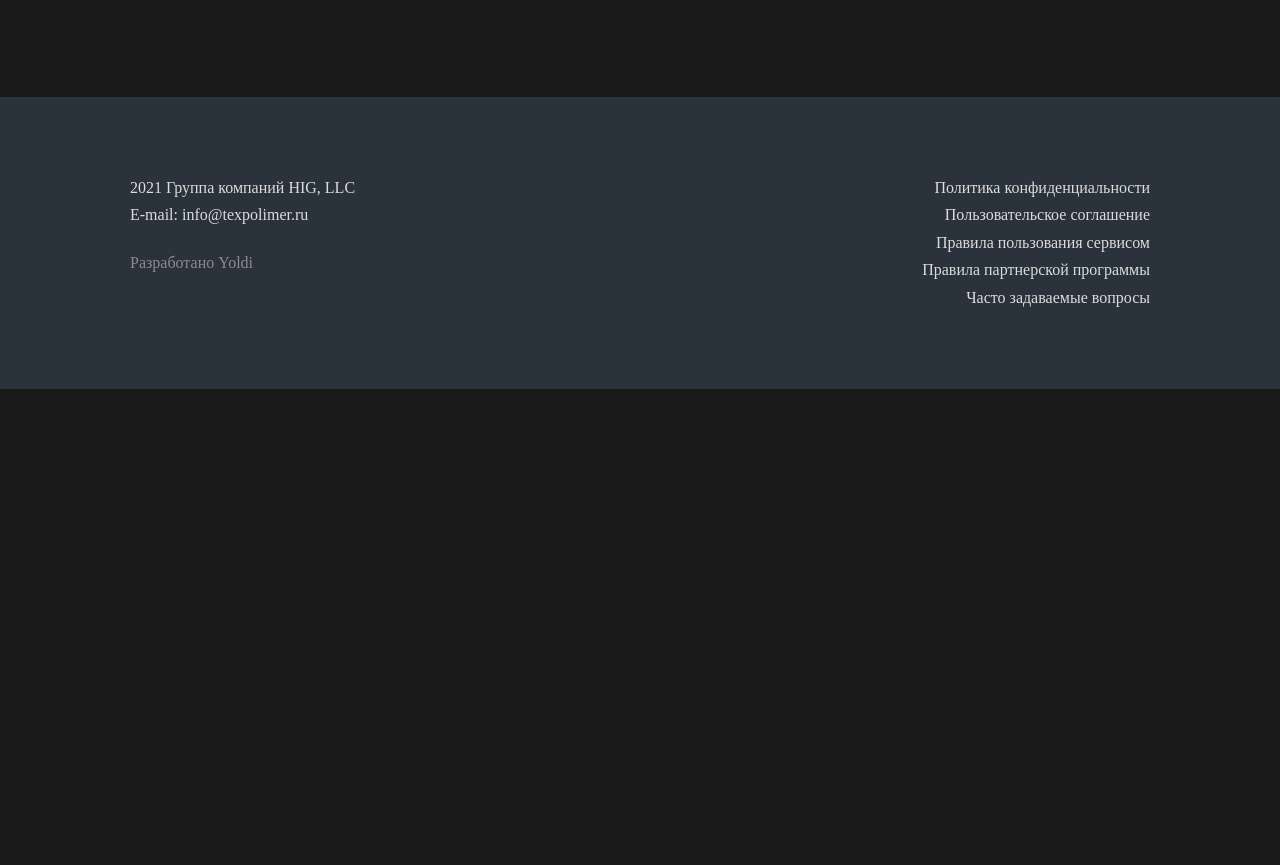
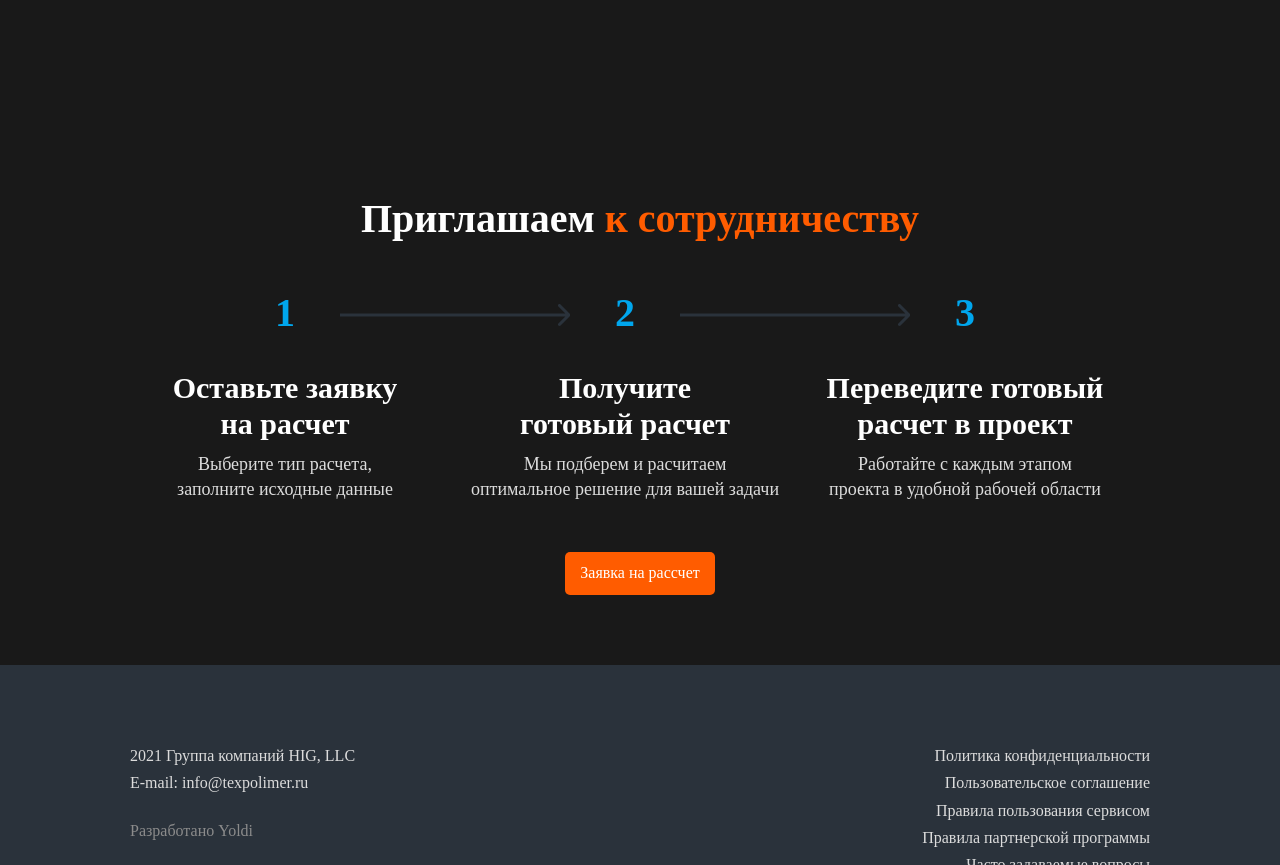
Before and after one commit to dmsk01/techpolimer, a website: page #src/index.html in a window 1280 px wide. Shown: the part 694-1559 px from the top of the page. Before the commit the page ends 1083 px from the top, so only its background shows below. Drawn offline with nearby package versions, Linux system fonts and the light colour scheme; files that its build step writes are made by us from their sources; a web font is replaced by a local one.

Commit message:
cooperation section added

```diff
--- /dev/null
+++ b/#src/_cooperation.html
@@ -0,0 +1,44 @@
+<section class="cooperation">
+  <div class="cooperation__inner">
+    <h2 class="cooperation__title title">
+      Приглашаем <span>к сотрудничеству</span>
+    </h2>
+    <div class="cooperation__steps steps">
+      <div class="step">
+        <div class="step__order">1</div>
+        <div class="step__name">
+          Оставьте заявку<br />
+          на расчет
+        </div>
+        <div class="step__desc">
+          Выберите тип расчета,<br />заполните исходные данные
+        </div>
+      </div>
+      <div class="step">
+        <div class="step__order">2</div>
+        <div class="step__name">
+          Получите<br />
+          готовый расчет
+        </div>
+        <div class="step__desc">
+          Мы подберем и расчитаем<br />
+          оптимальное решение для вашей задачи
+        </div>
+      </div>
+      <div class="step">
+        <div class="step__order">3</div>
+        <div class="step__name">
+          Переведите готовый<br />
+          расчет в проект
+        </div>
+        <div class="step__desc">
+          Работайте с каждым этапом<br />
+          проекта в удобной рабочей области
+        </div>
+      </div>
+    </div>
+    <div class="cooperation__button">
+      <button class="btn btn_accent-secondary">Заявка на рассчет</button>
+    </div>
+  </div>
+</section>
--- a/#src/_intro.html
+++ b/#src/_intro.html
@@ -1,6 +1,6 @@
 <section class="intro">
   <div class="intro__container">
-    <h1 class="intro__title">
+    <h1 class="intro__title title">
       Сэкономьте свое время<br />
       и получите <span>готовый расчет</span>
     </h1>
--- a/#src/index.html
+++ b/#src/index.html
@@ -1,19 +1,16 @@
 <!DOCTYPE html>
 <html lang="ru">
-@@include('_head.html',{
-"title":"Главная"
-})
+  @@include('_head.html',{ "title":"Главная" })
 
   <body>
     <div class="wrapper">
       @@include('_header.html',{})
       <main class="page">
         @@include('_intro.html',{})
+        @@include('_cooperation.html',{})
       </main>
       @@include('_footer.html',{})
     </div>
-  @@include('_popup.html',{})
-  @@include('_js.html',{})
+    @@include('_popup.html',{}) @@include('_js.html',{})
   </body>
-
 </html>
--- /dev/null
+++ b/#src/scss/cooperation.scss
@@ -0,0 +1,110 @@
+.cooperation {
+  @include adaptiv-value("padding-top", 100, 50, 1);
+  @include adaptiv-value("padding-bottom", 70, 20, 1);
+  padding-left: 130px;
+  padding-right: 130px;
+  display: flex;
+  flex-direction: column;
+  align-items: center;
+  width: 100%;
+  @media (max-width: $md1+px) {
+    padding-left: 40px;
+    padding-right: 40px;
+  }
+  @media (max-width: $md3+px) {
+    padding-left: 20px;
+    padding-right: 20px;
+  }
+  &__inner {
+    width: 100%;
+  }
+
+  &__title {
+    @include adaptiv-value("margin-bottom", 50, 30, 1);
+  }
+
+  &__button {
+    text-align: center;
+  }
+}
+
+.steps {
+  width: 100%;
+  display: flex;
+  align-items: flex-start;
+  justify-content: space-between;
+  margin-left: -15px;
+  margin-right: -15px;
+  @include adaptiv-value("margin-bottom", 50, 30, 1);
+  @media (max-width: 900px) {
+    flex-direction: column;
+    margin-left: 0px;
+    margin-right: 0px;
+  }
+}
+.step {
+  padding: 0 15px;
+  flex: 1 1 370px;
+  text-align: center;
+  &:not(:last-child) {
+    position: relative;
+    &::after {
+      content: "";
+      display: inline-block;
+      width: 230px;
+      height: 24px;
+      background: url("../img/icons/arrow.svg") center no-repeat;
+      position: absolute;
+      top: 0;
+      right: 0;
+      transform: translate(50%, 50%);
+      z-index: 1;
+      @media (max-width: 900px) {
+        display: none;
+        opacity: 0;
+        visibility: hidden;
+        width: 0;
+      }
+    }
+  }
+  @media (max-width: 900px) {
+    flex: 1 1 100%;
+    width: 100%;
+    padding: 0;
+    margin-bottom: 30px;
+    br {
+      display: none;
+    }
+  }
+  @media (max-width: $md4+px) {
+    br {
+      display: block;
+    }
+  }
+  &__order {
+    font-size: 40px;
+    line-height: 110%;
+    color: #00a6ed;
+    font-weight: 600;
+    margin-bottom: 35px;
+    @media (max-width: $md4+px) {
+      margin-bottom: 5px;
+    }
+  }
+
+  &__name {
+    font-weight: 600;
+    font-size: 30px;
+    line-height: 120%;
+    margin-bottom: 10px;
+    @media (max-width: $md4+px) {
+      margin-bottom: 5px;
+    }
+  }
+
+  &__desc {
+    font-size: 18px;
+    line-height: 140%;
+    color: $monochromeGrey;
+  }
+}
--- a/#src/scss/intro.scss
+++ b/#src/scss/intro.scss
@@ -19,23 +19,7 @@
 
   &__title {
     max-width: 770px;
-    font-size: 40px;
-    font-weight: 700;
-    line-height: 110%;
-    text-align: center;
     margin-bottom: 30px;
-    br {
-      @media (max-width: $md3+px) {
-        display: none;
-      }
-    }
-    span {
-      color: $accentSecondary;
-    }
-    @media (max-width: $md3+px) {
-      font-size: 30px;
-      line-height: 120%;
-    }
   }
 
   &__text {
--- a/#src/scss/style.scss
+++ b/#src/scss/style.scss
@@ -89,6 +89,7 @@ body {
 @import "popup";
 @import "header";
 @import "intro";
+@import "cooperation";
 @import "footer";
 @import "home";
 //</ПОДКЛЮЧЕНИЕ ФАЙЛОВ СТИЛЕЙ СТРАНИЦ И ЭЛЕМЕНТОВ>====================================================================================================
@@ -101,3 +102,22 @@ body {
 //===================================================================================================================================
 
 //</ОСНОВНОЙ БЛОК>====================================================================================================
+
+.title {
+    font-size: 40px;
+    font-weight: 700;
+    line-height: 110%;
+    text-align: center;
+    br {
+      @media (max-width: $md3+px) {
+        display: none;
+      }
+    }
+    span {
+      color: $accentSecondary;
+    }
+    @media (max-width: $md3+px) {
+      font-size: 30px;
+      line-height: 120%;
+    }
+  }
```
Lines whose indentation alone changed are shown as unchanged.
